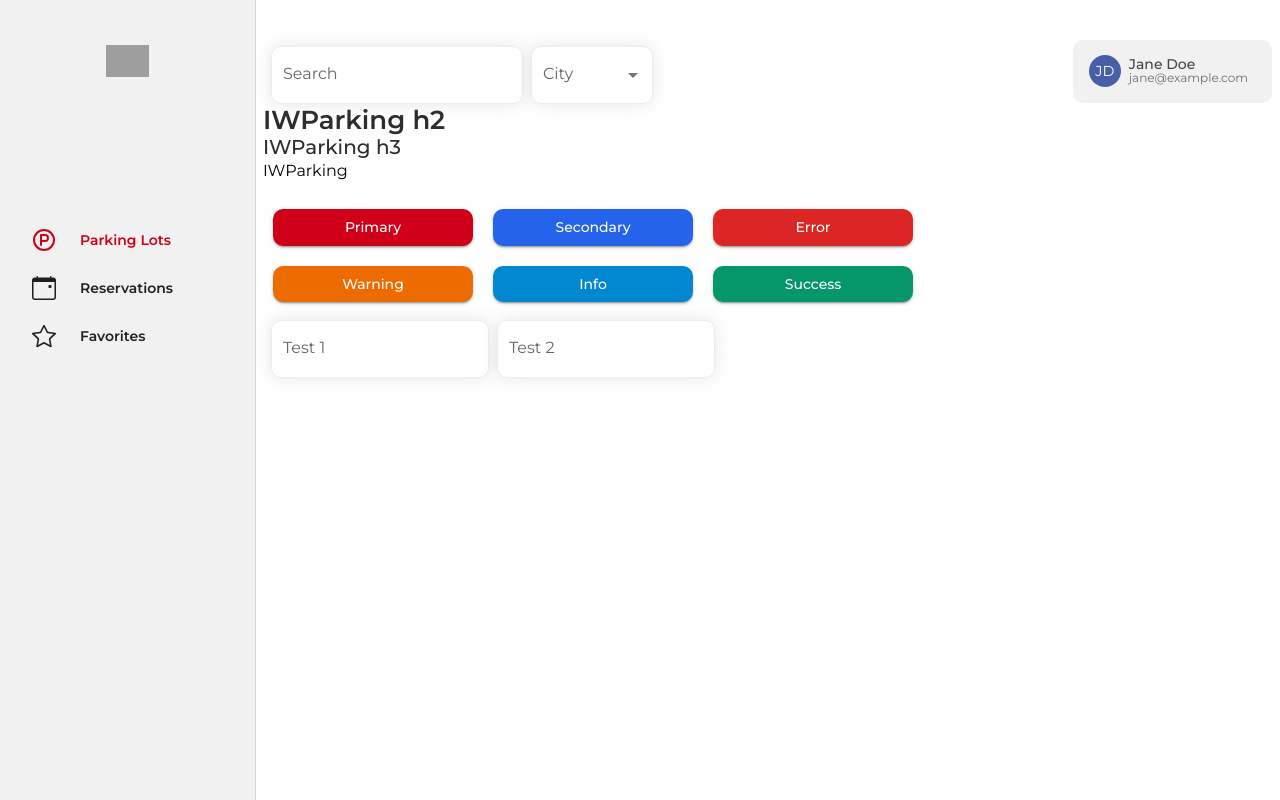
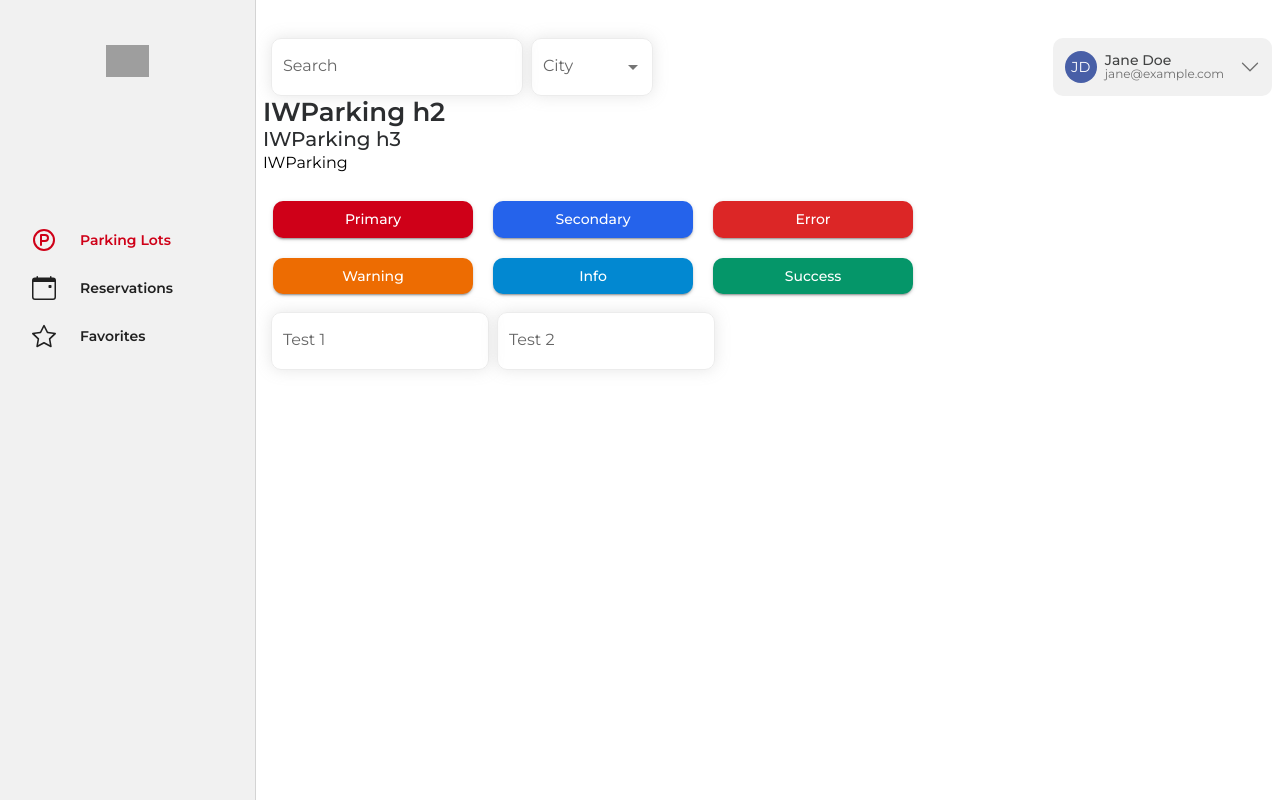
Before and after one commit to petrovicdalibor/IWParkingUI, a React (Vite) app: page / in a window 1280 px wide. Built offline with nearby package versions, Linux system fonts and the light colour scheme; grey boxes are pictures that could not be loaded.

Commit message:
added arrow to user info dropdown and cleaned up code

```diff
--- a/src/common/components/Search/components/SearchInput.jsx
+++ b/src/common/components/Search/components/SearchInput.jsx
@@ -15,13 +15,22 @@ const SearchGrid = styled(Grid)(({ theme }) => ({
   [theme.breakpoints.down("sm")]: {
     marginTop: "8px",
   },
-  [theme.breakpoints.up("sm")]: {
-    width: "400px",
+  [theme.breakpoints.down("sm")]: {
+    marginTop: "8px",
   },
-  [theme.breakpoints.up("lg")]: {
+  [theme.breakpoints.only("sm")]: {
+    width: "394px",
+  },
+  [theme.breakpoints.up("md")]: {
     width: "400px !important",
     minWidth: "400px !important",
     maxWidth: "400px !important",
+  },
+}));
+
+const SearchGridItem = styled(Grid)(({ theme }) => ({
+  [theme.breakpoints.up("xs")]: {
+    paddingTop: "0 !important",
   },
 }));
 
@@ -46,7 +55,7 @@ const SearchInput = () => {
         sx={{ width: "100%", paddingRight: "10px !important", marginLeft: 0 }}
         spacing={1}
       >
-        <Grid item xs={9} md={8} lg={8} xl={8}>
+        <SearchGridItem item xs={8}>
           <TextField
             label="Search"
             onChange={handleSearchConditionChange}
@@ -57,8 +66,8 @@ const SearchInput = () => {
             value={searchCondition}
             fullWidth
           />
-        </Grid>
-        <Grid item xs={3} md={4} lg={4} xl={4}>
+        </SearchGridItem>
+        <SearchGridItem item xs={4}>
           <FormControl
             variant="filled"
             size={isXs ? "small" : "normal"}
@@ -83,7 +92,7 @@ const SearchInput = () => {
               <MenuItem value={30}>Prilep</MenuItem>
             </Select>
           </FormControl>
-        </Grid>
+        </SearchGridItem>
       </SearchGrid>
     </>
   );
--- a/src/features/TopBar/components/TopBar.jsx
+++ b/src/features/TopBar/components/TopBar.jsx
@@ -15,7 +15,7 @@ import {
   styled,
 } from "@mui/material";
 import { LuLogOut } from "react-icons/lu";
-import { BsPersonGear, BsXLg } from "react-icons/bs";
+import { BsPersonGear, BsXLg, BsChevronDown } from "react-icons/bs";
 // import { FaBars } from "react-icons/fa";
 import { RxHamburgerMenu } from "react-icons/rx";
 import { stringAvatar } from "../../../common/utils/AvatarUtil";
@@ -56,11 +56,11 @@ const UserInfoBox = styled(Box)(() => ({
   justifyContent: "center",
   alignItems: "center",
   backgroundColor: "#F1F1F1",
-  paddingLeft: "16px",
-  paddingRight: "16px",
+  paddingLeft: "12px",
+  paddingRight: "12px",
   margin: 0,
   borderRadius: "10px",
-  height: "63px",
+  height: "58px",
 }));
 
 const TopBar = ({ onHamburgerClick, open }) => {
@@ -108,7 +108,7 @@ const TopBar = ({ onHamburgerClick, open }) => {
           <Box>
             <IconButton
               sx={{
-                height: "63px",
+                height: "58px",
                 padding: 0,
                 fontSize: "0",
                 textAlign: "left",
@@ -133,6 +133,9 @@ const TopBar = ({ onHamburgerClick, open }) => {
                     </Typography>
                   </Box>
                 </Hidden>
+                <Box ml={1}>
+                  <BsChevronDown size={20} />
+                </Box>
               </UserInfoBox>
             </IconButton>
             <Menu
```
